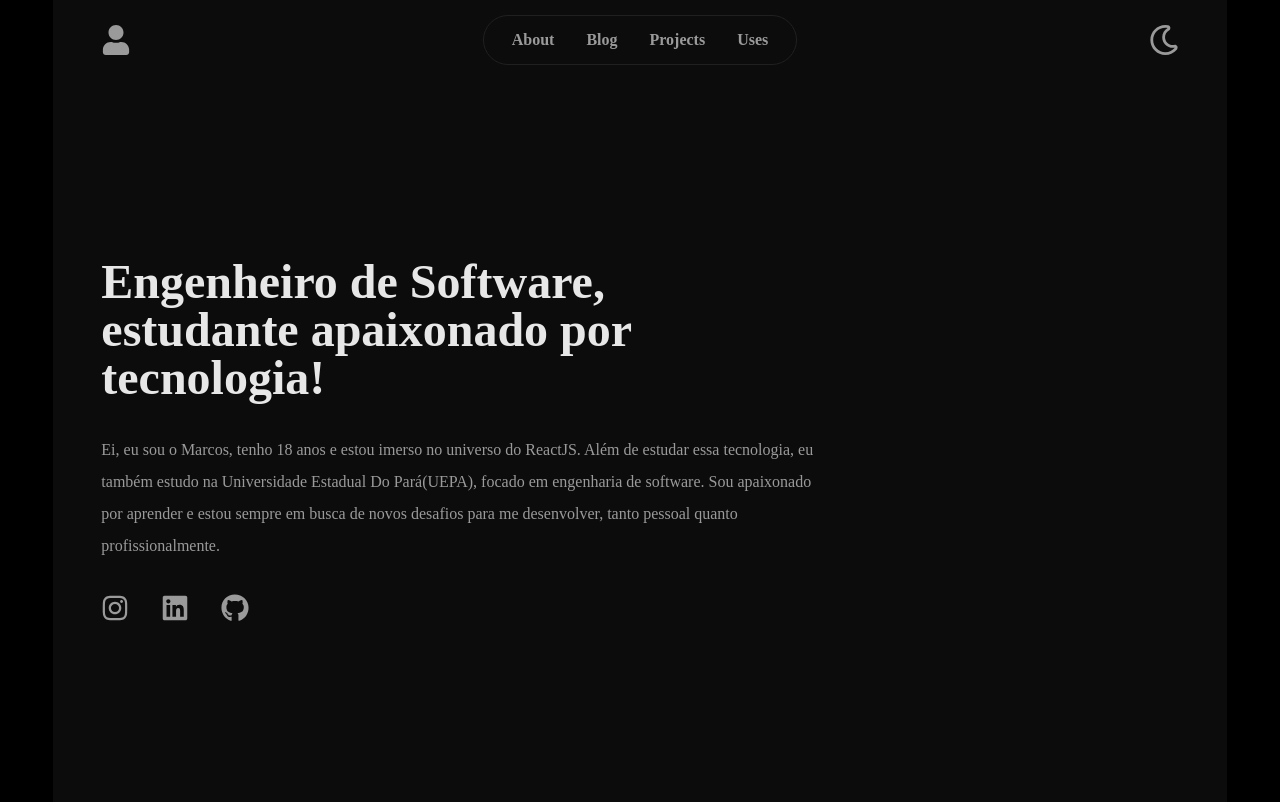
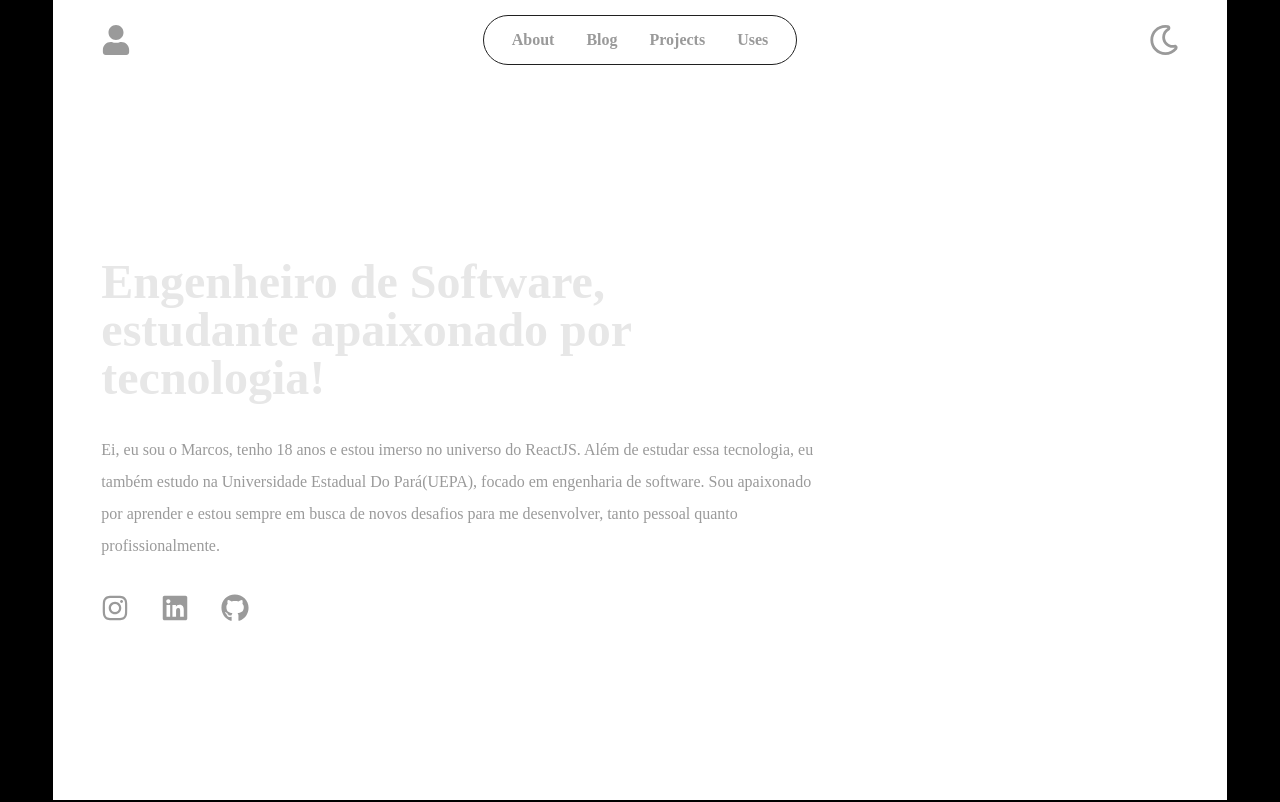
Before and after one commit to MarcosOki/Portifolio, a React app: page / in a window 1280 px wide. Shown: the top 802 px of the page. Built offline with nearby package versions, Linux system fonts and the light colour scheme; no server answers; the HTML template or start-up script is replaced by a standard one.

Commit message:
atualização de correção de bugs

```diff
--- a/src/App.tsx
+++ b/src/App.tsx
@@ -87,11 +87,9 @@ const url = "https://apiblog-lthw.onrender.com"
 
   return (
     <Body
-      className={`flex justify-center flex-col items-center ${
-        dark ? "dark:" : ""
-      }`}
+    className={`flex justify-center flex-col items-center ${dark ? "dark" : ""}`}
     >
-      <Container className="flex flex-col">
+      <Container className="flex flex-col dark:bg-dark-bg bg-light-bg">
         <Header toggleTheme={toggleTheme} theme={dark} />
         <Section className="flex flex-col gap-5 justify-center sm:gap-8 h-[90vh] sm:justify-center">
           <div className="sm:w-7/12 ">
--- a/src/Components/Container.tsx
+++ b/src/Components/Container.tsx
@@ -4,10 +4,10 @@ interface ContainerProps extends ComponentProps<'section'> {
   className?:string
 }
 const mob = "w-screen px-8"
-const pc = "sm:bg-dark-primary sm:w-11/12 h-[100%] sm:px-12"
+const pc = " sm:w-11/12 h-[100%] sm:px-12"
 export function Container({className, ...props}:ContainerProps) {
   return (
-    <section className={twMerge(` ${mob} ${pc}`,className)}>
+    <section className={twMerge(`${mob} ${pc}`,className)}>
       {props.children}
     </section>
   )
--- a/tailwind.config.js
+++ b/tailwind.config.js
@@ -1,5 +1,6 @@
 /** @type {import('tailwindcss').Config} */
 export default {
+  dark:"class",
   content: [
     "./index.html",
     "./src/**/*.{js,ts,jsx,tsx}",
@@ -20,8 +21,8 @@ export default {
           "bg":"#FFF",
           "primary":"#FFF",
           "secondary":"#424242",
-          "text-primary":"#E7E7E7",
-          "text-secondary":"#9A9A9A",
+          "text-primary":"#000",
+          "text-secondary":"gray-500",
           "hover":"#00FFD9",
           "border":"#202020"
         }
```
